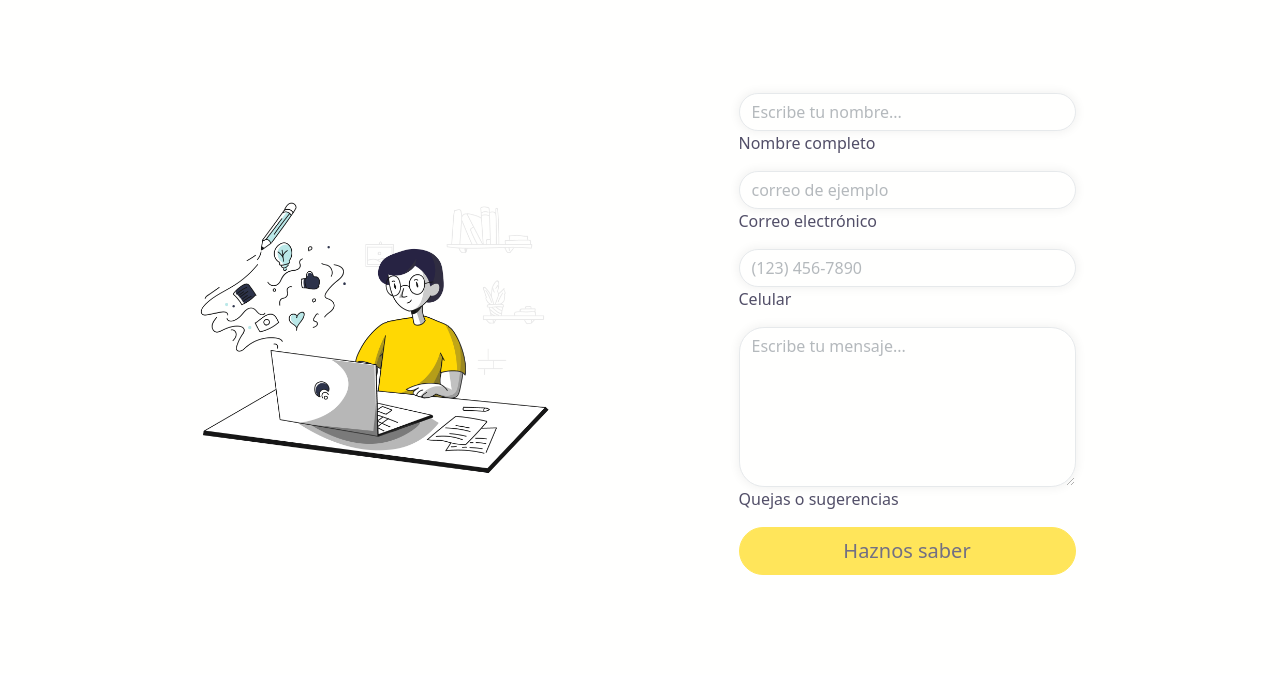
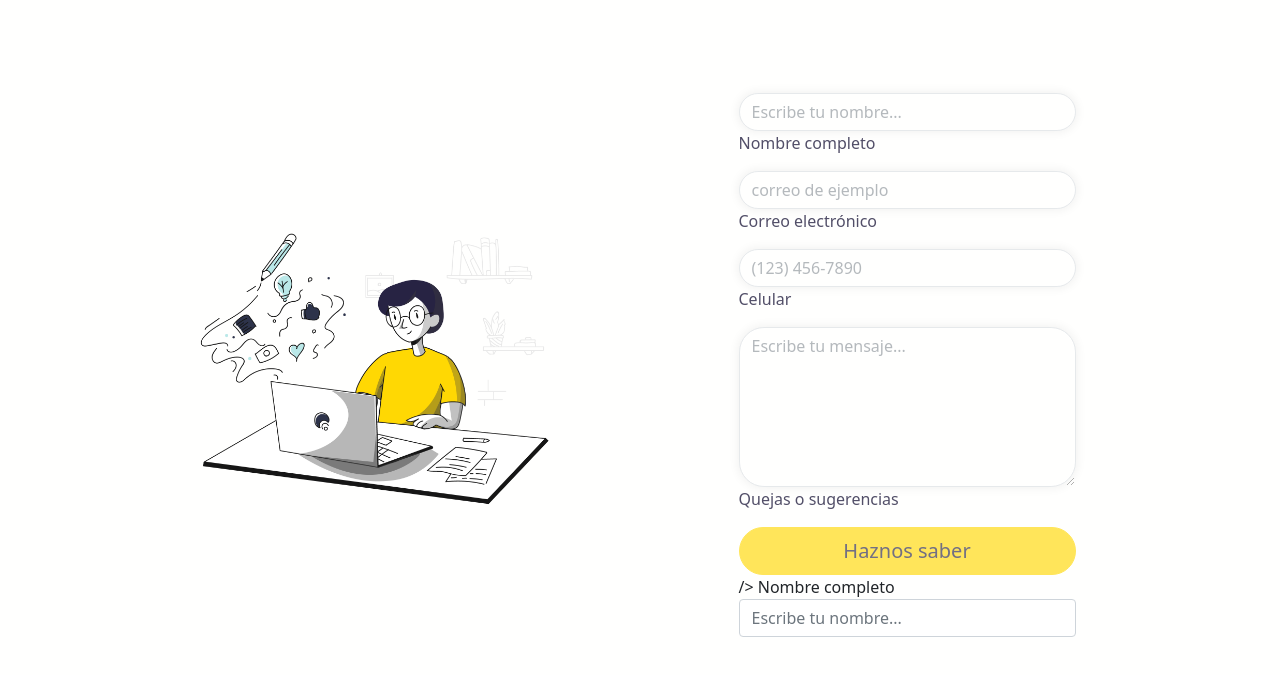
Before and after one commit to zaidiaz23/aynoc, a plain HTML site: page contact.html in a window 1280 px wide. Shown: the part 277-952 px from the top of the page. Drawn offline with nearby package versions, Linux system fonts and the light colour scheme.

Commit message:
Subiendo ntlify300

```diff
--- a/contact.html
+++ b/contact.html
@@ -139,9 +139,6 @@
                                     <div class="d-none" id="submitSuccessMessage">
                                         <div class="text-center mb-3">
                                             <div class="fw-bolder">Tus dudas han sido enviadas.</div>
-                                            To activate this form, sign up at
-                                            <br />
-                                            <a href="https://startbootstrap.com/solution/contact-forms">https://startbootstrap.com/solution/contact-forms</a>
                                         </div>
                                     </div>
                                     <!-- Submit error message-->
@@ -153,6 +150,11 @@
                                     <div class="d-grid apartadocontacto-boton"><button class="btn btn-primary btn-lg disabled" id="submitButton" name="enviarinfo" type="submit">Haznos saber</button></div>
 
 
+                                </form>
+
+                                <form name="datito" method="POST" netlify-honeypot="bot-field" data-netlify="true">/>
+                                    <label for="named">Nombre completo</label>
+                                    <input class="form-control" id="name" name="nombre1" type="text" placeholder="Escribe tu nombre..." />
                                 </form>
                             </div>
                         </div>
```
